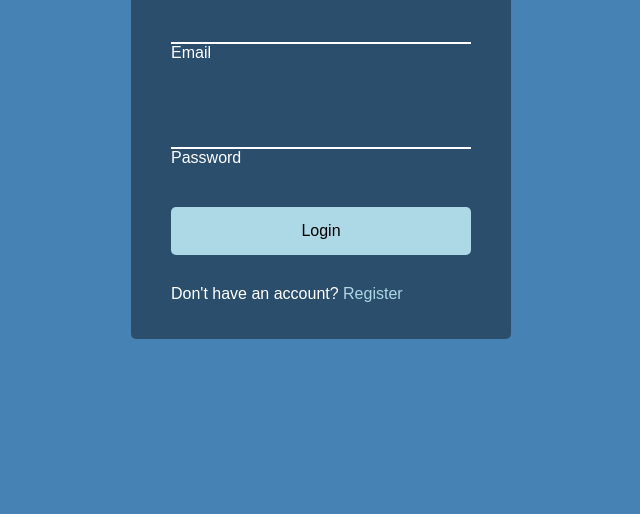
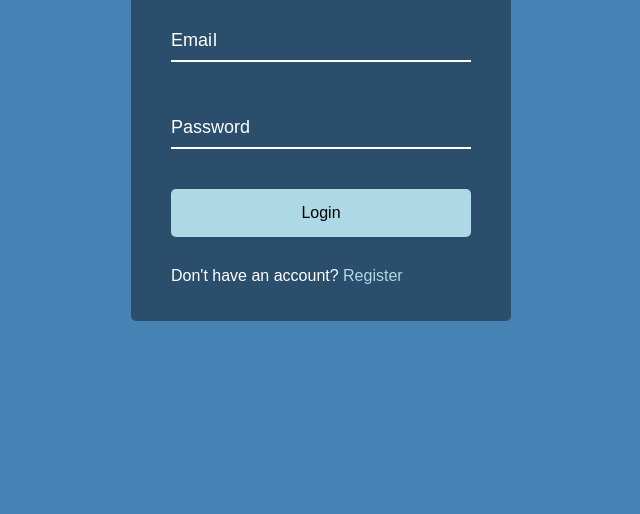
Before and after one commit to TerminalTigerr/Form-Wave-Animation, a plain HTML site: page index.html in a window 1280 px wide. Shown: the part 286-800 px from the top of the page, without its empty margins (319-959 px from the left). Drawn offline with Linux system fonts and the light colour scheme; a web font is replaced by a local one.

Commit message:
second commit

```diff
--- a/script.js
+++ b/script.js
@@ -0,0 +1,9 @@
+const labels = document.querySelectorAll('.form-control label')
+
+labels.forEach(label => {
+    label.innerHTML = label.innerText
+        .split('')
+        .map((letter, index) => `<span style="transition-delay:${index * 50}ms">
+        ${letter}</span>`)
+        .join('')
+})
--- a/style.css
+++ b/style.css
@@ -76,5 +76,24 @@ body {
 .form-control input:focus,
 .form-control input:valid{
     outline: 0;
+    border-bottom-color: lightblue;
+}
 
+.form-control label {
+    position: absolute;
+    top: 15px;
+    left: 0;
 }
+
+.form-control label span {
+    display: inline-block;
+    font-size: 18px;
+    min-width: 5px;
+    transition: 0.3s cubic-bezier(0.68, -0.55, 0.265, 1.55);
+}
+
+.form-control input:focus + label span,
+.form-control input:valid + label span {
+    color: lightblue;
+    transform: translateY(-30px);
+}
```
